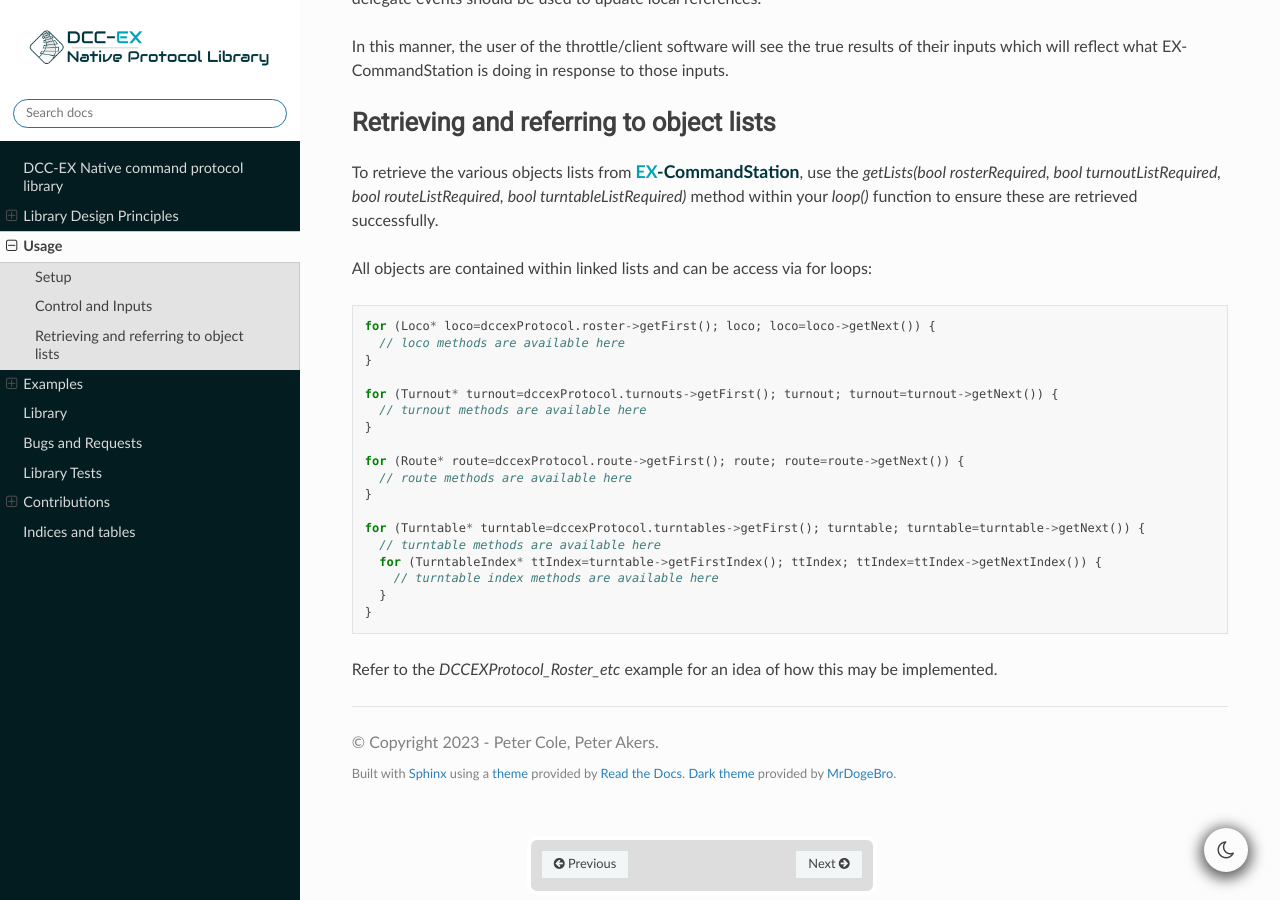
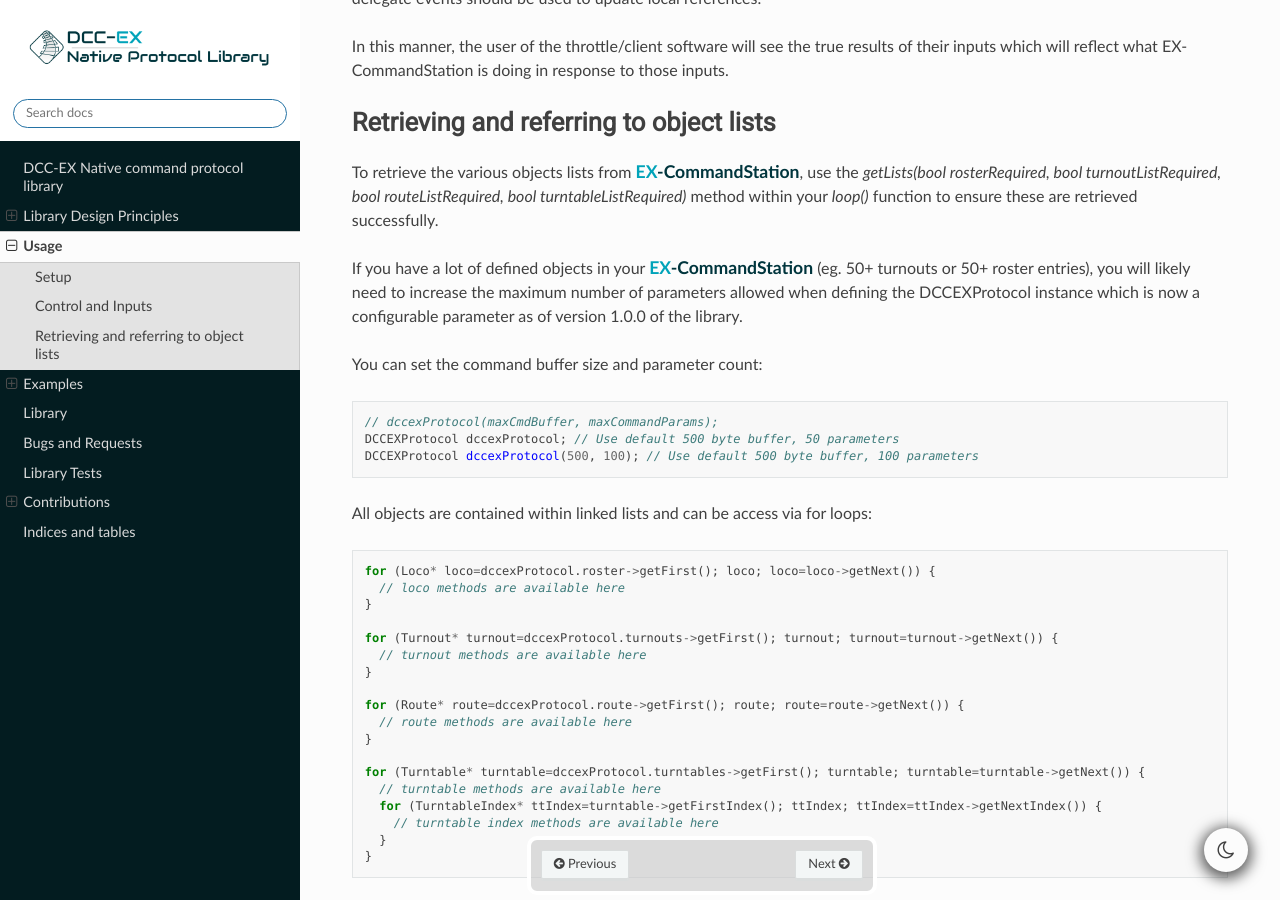
Before and after one commit to DCC-EX/DCCEXProtocol, a Sphinx documentation site: the page built from docs/usage.rst, in a window 1280 px wide and 900 px high, scrolled down 1851 px. Built offline with Sphinx 7.4.7 and the Read the Docs theme 3.1.0, drawn with Linux system fonts in a browser that asks for light colours.

Commit message:
Update version text and docs

```diff
--- a/docs/usage.rst
+++ b/docs/usage.rst
@@ -87,6 +87,16 @@
 
 To retrieve the various objects lists from |EX-CS|, use the `getLists(bool rosterRequired, bool turnoutListRequired, bool routeListRequired, bool turntableListRequired)` method within your `loop()` function to ensure these are retrieved successfully.
 
+If you have a lot of defined objects in your |EX-CS| (eg. 50+ turnouts or 50+ roster entries), you will likely need to increase the maximum number of parameters allowed when defining the DCCEXProtocol instance which is now a configurable parameter as of version 1.0.0 of the library.
+
+You can set the command buffer size and parameter count:
+
+.. code-block:: cpp
+
+  // dccexProtocol(maxCmdBuffer, maxCommandParams);
+  DCCEXProtocol dccexProtocol; // Use default 500 byte buffer, 50 parameters
+  DCCEXProtocol dccexProtocol(500, 100); // Use default 500 byte buffer, 100 parameters
+
 All objects are contained within linked lists and can be access via for loops:
 
 .. code-block:: cpp
```
Also changed, not shown: 1 other file.
